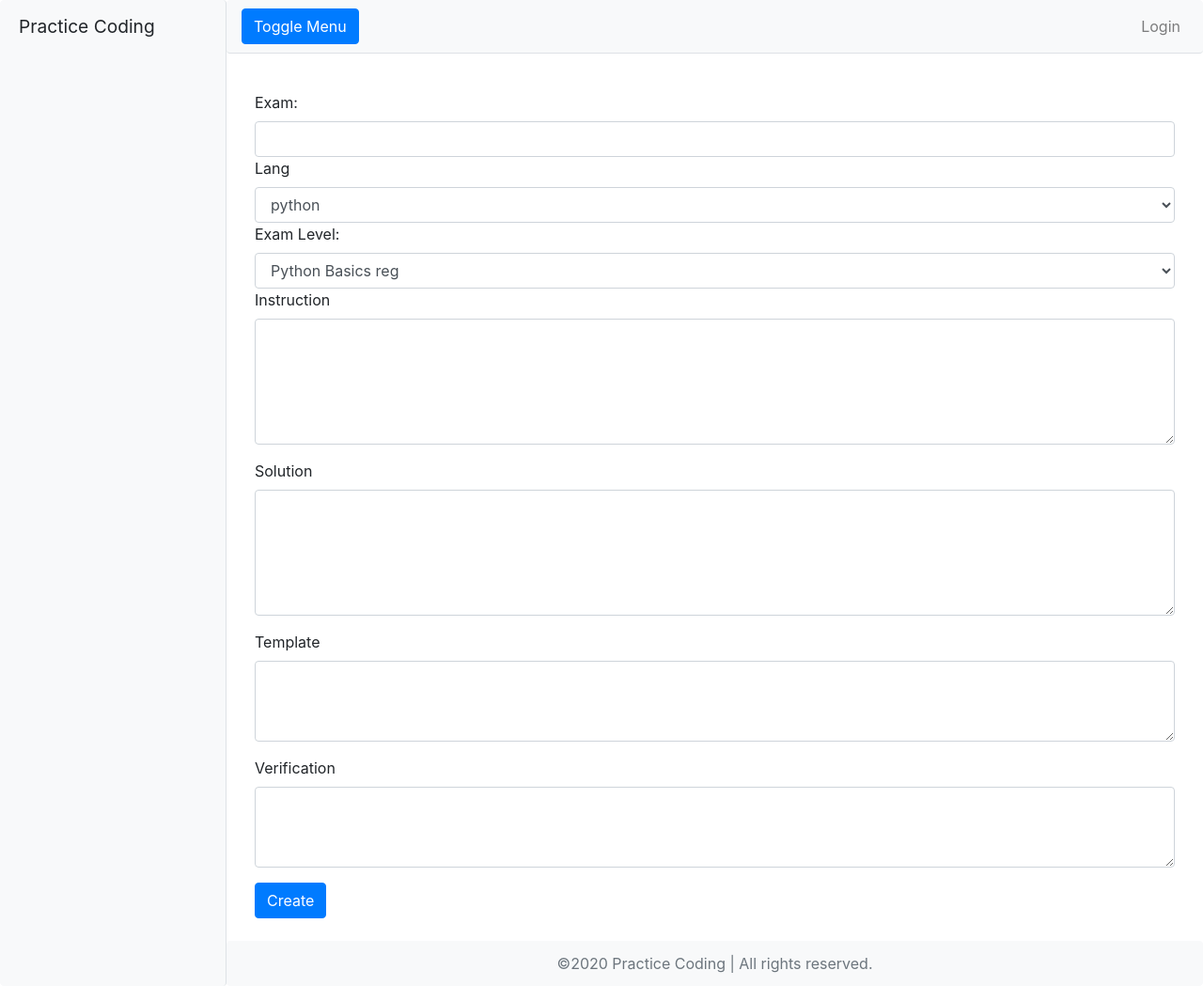
After one commit to Simple2B/Avantika, a Flask app: page /create_exam in a window 1280 px wide. The commit adds this page. Shown: the whole page at 94% size. Run offline with Flask 2, Linux system fonts and the light colour scheme; some libraries are stand-ins or nearby versions.

Commit message:
Create Exam

```diff
--- a/app/exam/forms.py
+++ b/app/exam/forms.py
@@ -1,5 +1,5 @@
 from flask_wtf import FlaskForm
-from wtforms import StringField, SubmitField, HiddenField, TextAreaField
+from wtforms import StringField, SubmitField, HiddenField, TextAreaField, SelectField
 from wtforms.validators import DataRequired, Length
 
 
@@ -9,3 +9,29 @@ class ExamForm(FlaskForm):
     instruction = TextAreaField("Instruction")
     code = TextAreaField("Code")
     submit = SubmitField("Go")
+
+
+class CreateExamForm(FlaskForm):
+    name = StringField("Exam:", validators=[DataRequired(), Length(5, 30)])
+    lang = SelectField(
+        "Lang",
+        default="py",
+        choices=[("py", "python"), ("java", "java"), ("html", "html")],
+    )
+
+    exam_level = SelectField(
+        "Exam Level:",
+        choices=[
+            ("Python Basics reg", "Python Basics reg"),
+            ("Python Basics prem", "Python Basics prem"),
+            ("Python Inter", "Python Inter"),
+            ("Python Inter Prem", "Python Inter Prem"),
+            ("Python adv", "Python adv"),
+            ("Python adv prem", "Python adv prem"),
+        ],
+    )
+    instruction = TextAreaField("Instruction")
+    solution = TextAreaField("Solution")
+    template = TextAreaField("Template")
+    verification = TextAreaField("Verification")
+    submit = SubmitField("Create")
--- a/app/exam/views.py
+++ b/app/exam/views.py
@@ -1,7 +1,7 @@
 from flask import Blueprint, render_template, url_for, redirect, flash, request
 
-from .models import Exam
-from .forms import ExamForm
+from .models import Exam, ExamLevels
+from .forms import ExamForm, CreateExamForm
 from .controller import check_answer, goto_next_exam
 from app.tab import get_allowed_tabs
 
@@ -34,7 +34,7 @@ def exam_py(exam_id):
     exam = Exam.query.filter(Exam.id == exam_id).first()
     form.name.data = exam.name
     form.exam_id.data = exam.id
-    form.code.data = exam.solution
+    form.code.data = exam.template
     form.instruction.data = exam.instruction
     return render_template(
         "exam/exam.html",
@@ -76,3 +76,26 @@ def exam_html(exam_id):
         code_height=(exam.template.count("\n") + 2),
         tabs=get_allowed_tabs(),
     )
+
+
+@exam_blueprint.route("/create_exam", methods=["GET", "POST"])
+def create_exam():
+    form = CreateExamForm(request.form)
+    if form.validate_on_submit():
+        # Create new Exam
+        exam = Exam()
+        exam.name = form.name.data
+        level = ExamLevels.query.filter(ExamLevels.name == form.exam_level.data).first()
+        if not level:
+            flash("The level invalid", "danger")
+        exam.type_id = level.id
+        exam.lang = form.lang.data
+        exam.instruction = form.instruction.data
+        exam.solution = form.solution.data
+        exam.template = form.template.data
+        exam.verification = form.verification.data
+        exam.save()
+        return redirect(url_for("dashboard.index"))
+    elif form.is_submitted():
+        flash("The given data was invalid.", "danger")
+    return render_template("exam/create_exam_py.html", form=form)
--- a/app/static/main.js
+++ b/app/static/main.js
@@ -18,4 +18,25 @@ $(document).ready(function () {
         }
     });
 
+    $("#code").keydown(e => {
+        function insertAtCaret(text, textarea) {
+            var scrollPos = textarea.scrollTop;
+            var caretPos = textarea.selectionStart;
+
+            var front = (textarea.value).substring(0, caretPos);
+            var back = (textarea.value).substring(textarea.selectionEnd, textarea.value.length);
+            textarea.value = front + text + back;
+            caretPos = caretPos + text.length;
+            textarea.selectionStart = caretPos;
+            textarea.selectionEnd = caretPos;
+            textarea.focus();
+            textarea.scrollTop = scrollPos;
+
+        }
+        if (e.keyCode === 9) {
+            e.preventDefault();
+            insertAtCaret('\t', e.currentTarget);
+        }
+    });
+
 });
--- a/app/templates/dashboard/dashboard.html
+++ b/app/templates/dashboard/dashboard.html
@@ -1,7 +1,7 @@
 {% extends 'base.html' %}
 
 {% block content %}
-<link rel="stylesheet" href="static/css/jquery.dataTables.min.css">
+<link rel="stylesheet" href="/static/css/jquery.dataTables.min.css">
 <table id="theTable" class="table table-striped table-sm" cellspacing="0" width="100%">
     <thead class="black white-text bg-secondary">
         <tr>
@@ -28,6 +28,7 @@
 </table>
 <div style="margin-top: 1%;">
     <a class="btn btn-primary" href="{{ url_for('auth.register')}}">Register User</a>
+    <a class="btn btn-primary" href="{{ url_for('exam.create_exam')}}">Create Code Exam Py</a>
     {% endblock %}
     {% block scripts %}
     <script>
--- /dev/null
+++ b/app/templates/exam/create_exam_py.html
@@ -0,0 +1,34 @@
+{% extends 'base.html' %}
+
+{% block content %}
+<div class="container py-4">
+    <form class="form" role="form" action="{{ url_for('exam.create_exam') }}" method="post">
+        {{form.name.label}}
+        {{form.name(class='form-control')}}
+        {{form.lang.label}}
+        {{form.lang(class='form-control')}}
+        {{form.exam_level.label}}
+        {{form.exam_level(class='form-control')}}
+        <div class="form-group">
+            {{form.instruction.label}}
+            {{form.instruction(class='form-control', rows=5)}}
+        </div>
+        <div class="form-group">
+            {{form.solution.label}}
+            {{form.solution(class='form-control', rows=5)}}
+        </div>
+        <div class="form-group">
+            {{form.template.label}}
+            {{form.template(class='form-control', rows=3)}}
+        </div>
+        <div class="form-group">
+            {{form.verification.label}}
+            {{form.verification(class='form-control', rows=3)}}
+            {% for error in form.errors.code %}
+            <small class="text-danger">{{error}}</small>
+            {% endfor %}
+        </div>
+        {{form.submit(class='btn btn-primary', value="Create")}}
+    </form>
+</div>
+{% endblock %}
```
